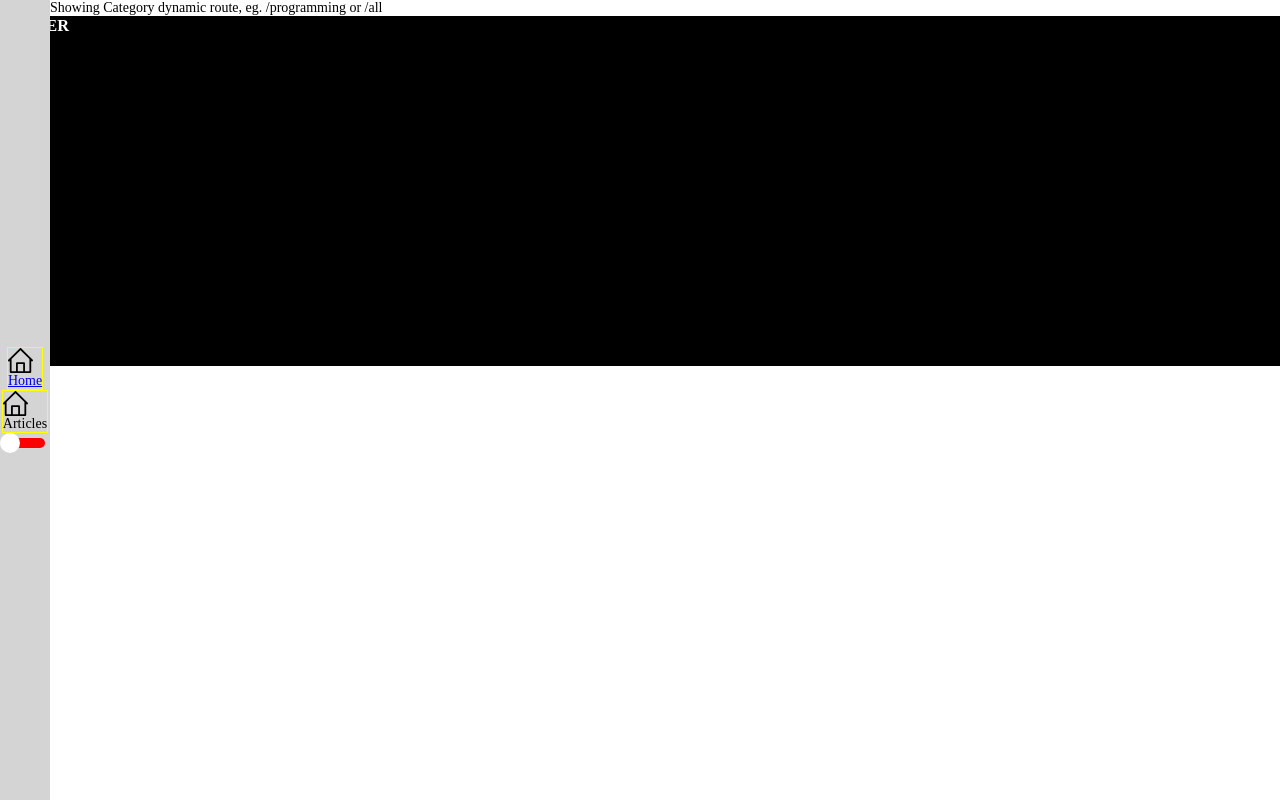
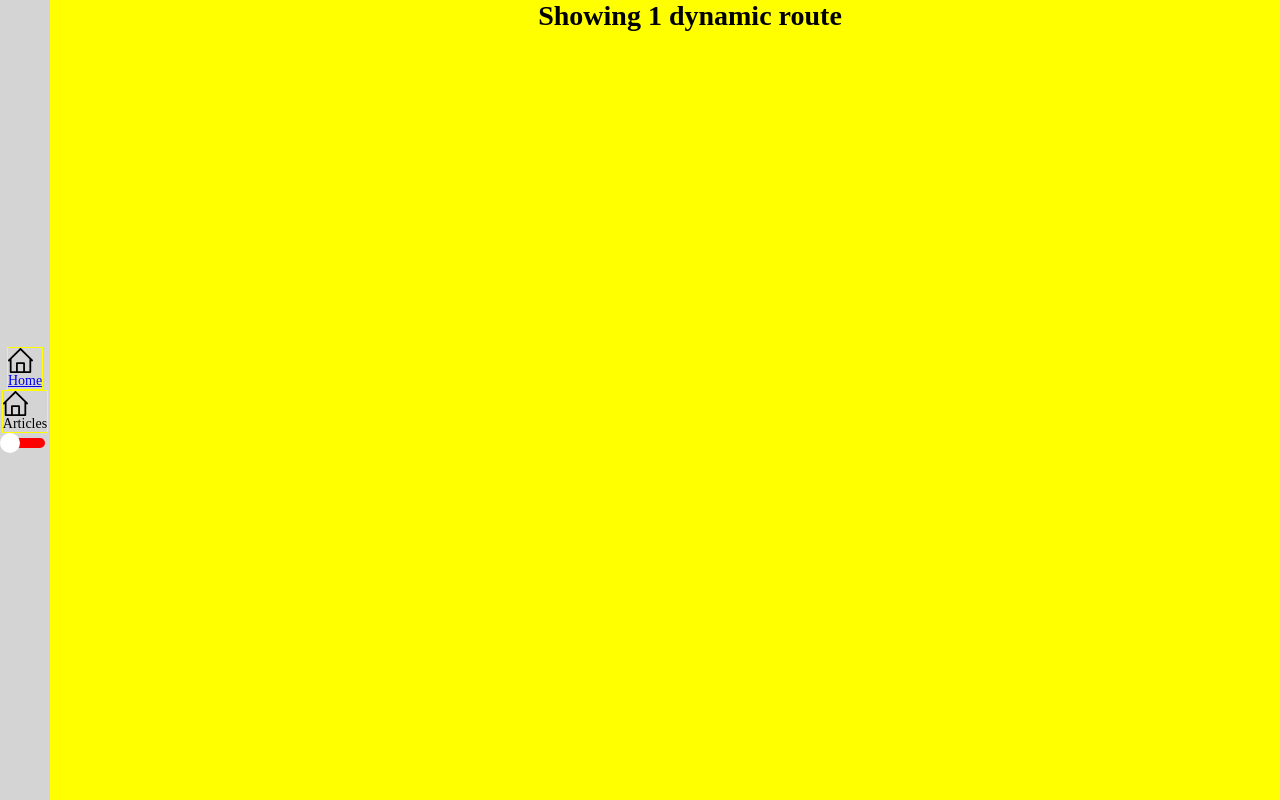
Before and after one commit to klauza/article-blog-app, a React (Create React App) app in the folder client/: page /articles/1 in a window 1280 px wide. Built offline with nearby package versions, Linux system fonts and the light colour scheme.

Commit message:
stage route transitions

```diff
--- a/client/src/index.js
+++ b/client/src/index.js
@@ -4,9 +4,10 @@ import App from './App';
 import * as serviceWorker from './serviceWorker';
 
 ReactDOM.render(
-  <React.StrictMode>
+  // <React.StrictMode>
     <App />
-  </React.StrictMode>,
+  // </React.StrictMode>
+  ,
   document.getElementById('root')
 );
 
--- a/client/src/styles/global.js
+++ b/client/src/styles/global.js
@@ -21,10 +21,11 @@ export default createGlobalStyle`
 
 
   .views-container{
-    margin: 0 auto;
-    width: 100%;
     position: relative;
     left: 0px;
+    min-height: 100vh;
+    width: 100%;
+    margin: 0 auto;
     @media ${props => props.theme.device.tablet} {
       padding: 0px;
     }
@@ -35,4 +36,25 @@ export default createGlobalStyle`
 
   }
 
+  .page{
+    position: absolute;
+    top: 0; left: 0; right: 0; bottom: 0;
+  }
+
+  // enter 300ms, exit 150ms
+  .fade-appear, .fade-enter{
+    opacity: 1;
+    z-index: 1;
+  }
+  .fade-appear-active, .fade-enter.fade-enter-active{
+    opacity: 1;
+    transition: opacity 300ms linear 150ms;
+  }
+  .fade-exit{
+    opacity: 1;
+  }
+  .fade-exit.fade-exit-active{
+    opacity: 0;
+    transition: opacity 150ms linear;
+  }
 `;
--- a/client/src/views/index.js
+++ b/client/src/views/index.js
@@ -3,48 +3,83 @@ import React, { Suspense } from 'react';
 import history from './history';
 import { Router, Route, Redirect, Switch } from 'react-router-dom';
 
+// animations
+import { TransitionGroup, CSSTransition } from 'react-transition-group';
+
 // pages
-const Home = React.lazy(() =>
-  import('./pages/Home')
-);
-const Category = React.lazy(() =>
-  import('./pages/Articles/Category')
-);
-const NotFound = React.lazy(() =>
-  import('./pages/NotFound')
-);
+// const Home = React.lazy(() =>
+//   import('./pages/Home')
+// );
+// const Category = React.lazy(() =>
+//   import('./pages/Articles/Category')
+// );
+// const NotFound = React.lazy(() =>
+//   import('./pages/NotFound')
+// );
+import Home from './pages/Home'
+import Category from './pages/Articles/Category';
+
+import NotFound from './pages/NotFound';
+
+
 
 // containers
-const Navigation = React.lazy(() =>
-  import('../containers/Navigation')
-);
-const Footer = React.lazy(() =>
-  import('../containers/Footer')
-);
+// const Navigation = React.lazy(() =>
+//   import('../containers/Navigation')
+// );
+// const Footer = React.lazy(() =>
+//   import('../containers/Footer')
+// );
+import Navigation from '../containers/Navigation';
+import Footer from '../containers/Footer';
+
 
 
 const Main = ( { toggleTheme }) => {
+
+  // const location = history.location;
+
+  // console.log(location)
+
   return (
-    <Suspense fallback={<h1>LOADING</h1>}>
+    // <Suspense fallback={<h1>LOADING</h1>}>
 
       <Router history={history}>
-
         <Navigation toggleTheme={toggleTheme} />
 
+
+
+
+
+        <Route render={({ location }) => (
           <div className="views-container">
-          <Switch>
+          <TransitionGroup className="TG">
+            <CSSTransition
+              key={location.key}
+              timeout={300}
+              // timeout={{enter: 800, exit: 400}}
+              classNames="fade"
+              // mountOnEnter={false}
+              // unmountOnExit={true}
+            >
+              <div>
+                <Switch location={location}>
                   <Route exact path="/" component={Home} />
                   <Route exact path="/articles/:category" component={Category} />
                   <Redirect from="/articles" to="/articles/all" />
-
                   <Route component={NotFound} />
                 </Switch>
               </div>
+            </CSSTransition>
+          </TransitionGroup>
+          </div>
+        )}/>
+
+
 
         <Footer/>
-
       </Router>
-    </Suspense>
+    // </Suspense>
   )
 }
 
--- a/client/src/views/pages/Articles/Category.js
+++ b/client/src/views/pages/Articles/Category.js
@@ -1,12 +1,13 @@
-import React from 'react'
+import React from 'react';
+import { Wrapper } from './CategoryCSS';
 
 const Category = (props) => {
+  const cat = props.match.params.category;
 
-  console.log(props);
   return (
-    <div>
-      Showing Category dynamic route, eg. /programming or /all
-    </div>
+    <Wrapper className="page">
+      <h1>Showing {cat.toUpperCase()} dynamic route</h1>
+    </Wrapper>
   )
 }
 
--- /dev/null
+++ b/client/src/views/pages/Articles/CategoryCSS.js
@@ -0,0 +1,12 @@
+import styled from 'styled-components';
+
+export const Wrapper = styled.div`
+  width: 100%; height: 100%;
+
+  background: yellow;
+  h1{
+    text-align: center;
+  }
+
+
+`;
--- a/client/src/views/pages/Home/HomeCSS.js
+++ b/client/src/views/pages/Home/HomeCSS.js
@@ -1,9 +1,10 @@
 import styled from 'styled-components';
 
 export const Wrapper = styled.div`
-  min-height: 100vh;
+  width: 100%; height: 100%;
 
   background: ${props => props.theme.colors.primary};
+  // background: transparent;
 
   button{
     background: ${props => props.theme.colors.primary};
--- a/client/src/views/pages/Home/index.js
+++ b/client/src/views/pages/Home/index.js
@@ -3,8 +3,8 @@ import { Wrapper } from './HomeCSS';
 
 const Home = () => {
   return (
-    <Wrapper>
-      home page
+    <Wrapper className="page">
+      <span>home page</span>
     </Wrapper>
   )
 }
```
Lines whose indentation alone changed are shown as unchanged.
